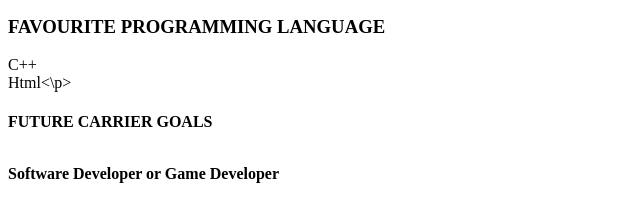
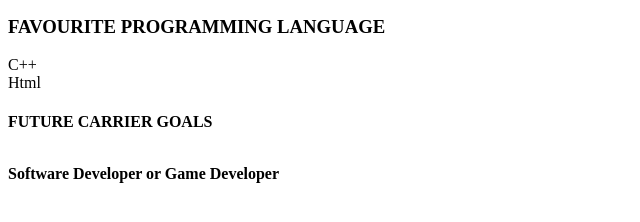
Before and after one commit to nancienixon/Courage, a plain HTML site: page index.html in a window 1280 px wide. Shown: the part 184-406 px from the top of the page, 0-640 px from the left. Drawn offline with Linux system fonts and the light colour scheme.

Commit message:
Update index.html

```diff
--- a/index.html
+++ b/index.html
@@ -5,7 +5,7 @@
 <h1>PERSONAL INFORMATION</h1>
 <h2>EDUCATION BACKGROUND</h2>
 <p>Primary school-Nalopa Pri.School<br>Secondary school-Henry Gogarty<br>University-University Of Dar es Salaam(Udsm)</pr>
-<h3>FAVOURITE PROGRAMMING LANGUAGE</h3><p>C++<br>Html<\p>
+<h3>FAVOURITE PROGRAMMING LANGUAGE</h3><p>C++<br>Html</p>
 <h4>FUTURE CARRIER GOALS</hr><p><br>Software Developer or Game Developer</p>
 </body>
 </html>
```
